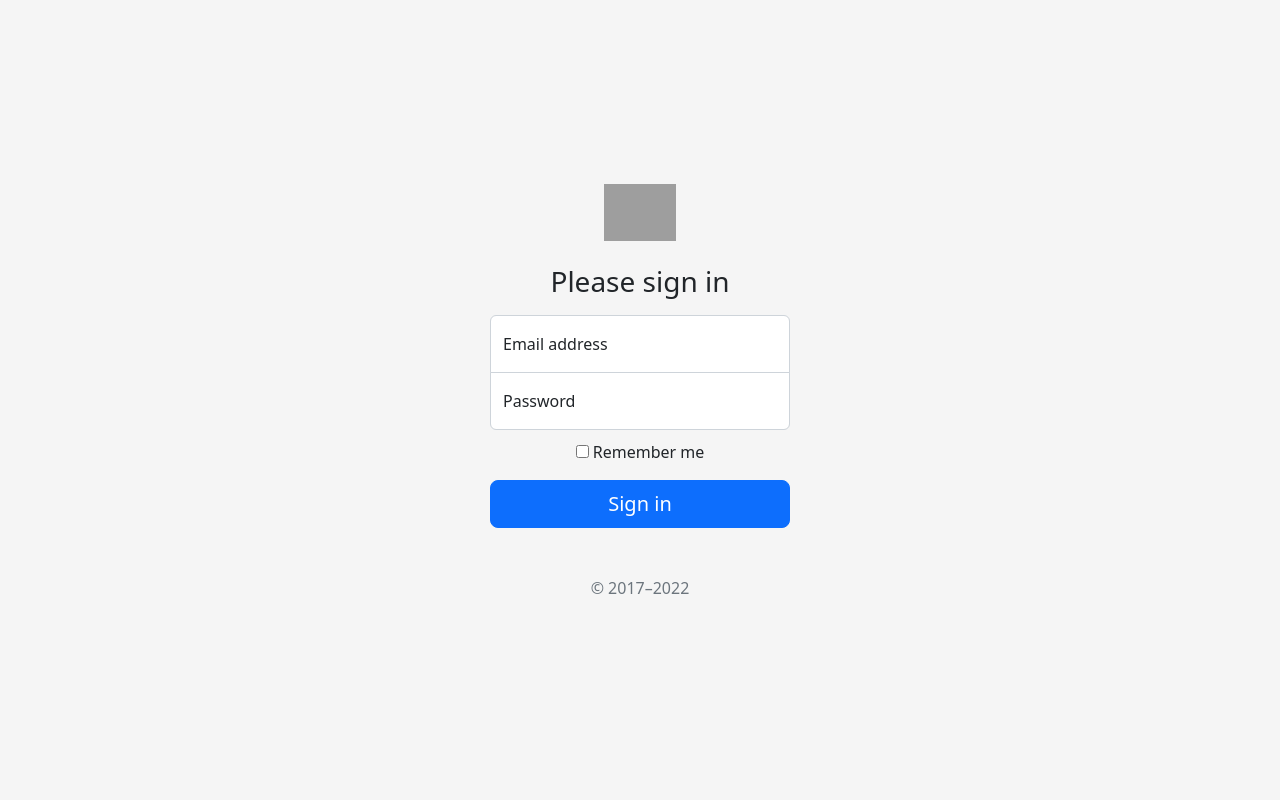
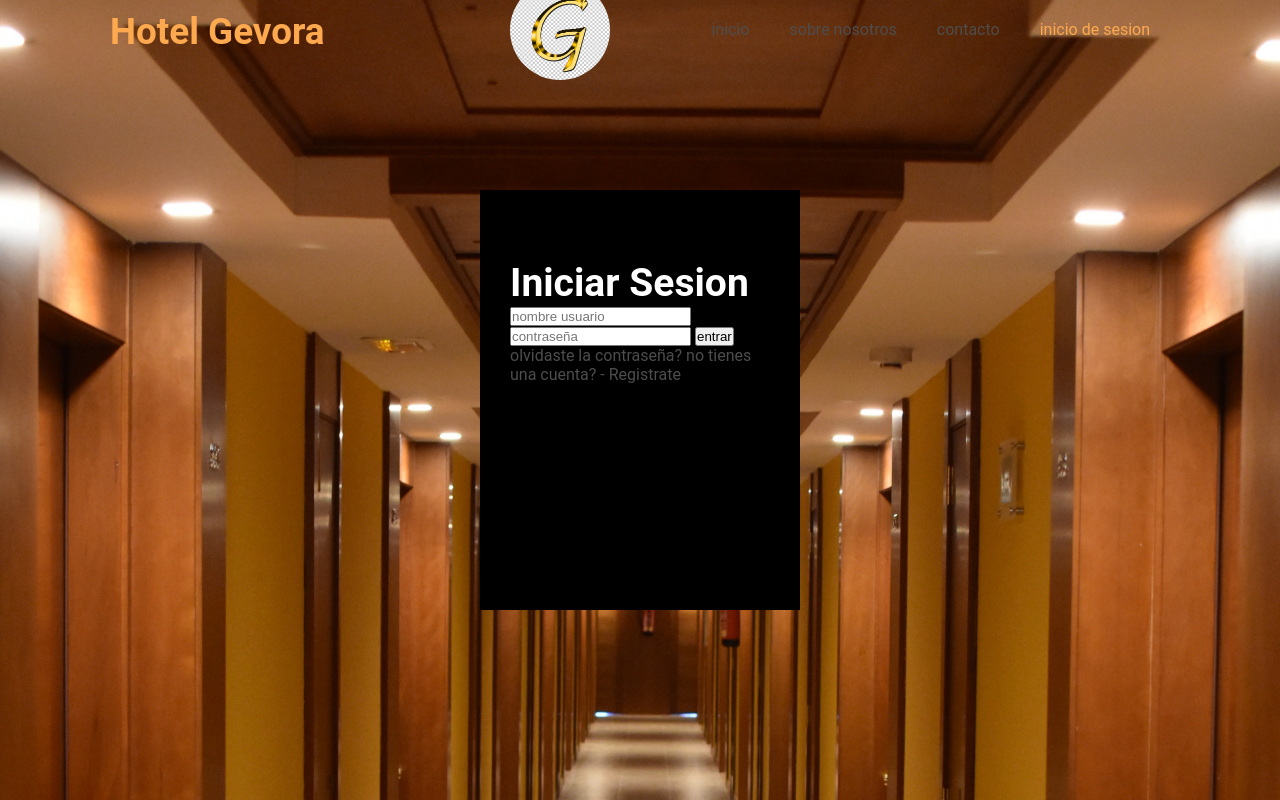
Before and after one commit to jereok91/gevora_hotel, a Flask app: page /login.html in a window 1280 px wide. Run offline with Flask 2, Linux system fonts and the light colour scheme; some libraries are stand-ins or nearby versions; grey boxes are pictures that could not be loaded.

Commit message:
personalizacion login

```diff
--- a/src/app.py
+++ b/src/app.py
@@ -12,9 +12,9 @@ app.config['MYSQL_DB'] = 'hotel_gevora'
 
 conexion = MySQL()
 
-@app.route('/index.html')
-def index():
-    return render_template('auth/index.html')
+@app.route('/')
+def inicio():
+    return render_template('auth/inicio.html')
 
 @app.route('/sobrenosotros.html')
 def sobrenosotros():
@@ -28,6 +28,10 @@ def contact():
 def login():
     return render_template('auth/login.html')
 
+@app.route('/index.html')
+def index():
+    return render_template('auth/index.html')
+
 if __name__=='__main__':
     app.config.from_object(config['development'])
     app.run(port=5000)
--- a/src/static/css/login.css
+++ b/src/static/css/login.css
@@ -1,35 +1,156 @@
+* {
+  padding: 0;
+  margin: 0;
+  box-sizing: border-box;
+}
+
+/* Main Styling */
 html,
 body {
-  height: 100%;
+  font-family: 'Roboto', sans-serif;
+  color: rgb(253, 253, 253);
 }
 
-body {
-  display: flex;
-  align-items: center;
-  padding-top: 40px;
-  padding-bottom: 40px;
-  background-color: #f5f5f5;
+h1 {font-size: 2.441rem;}
+h2 {font-size: 1.953rem;}
+h3 {font-size: 1.563rem;}
+h4 {font-size: 1.25rem;}
+
+h1,
+h2,
+h3,
+h4 {
+  text-transform: capitalize;
 }
 
-.form-signin {
-  width: 100%;
-  max-width: 330px;
-  padding: 15px;
-  margin: auto;
+p {
+  font-size: 1rem;
 }
 
-.form-signin .form-floating:focus-within {
-  z-index: 2;
+a {
+  text-decoration: none;
+  color: #4d4d4d;
 }
 
-.form-signin input[type="text"] {
-  margin-bottom: -1px;
-  border-bottom-right-radius: 0;
-  border-bottom-left-radius: 0;
+hr {
+  background: #fda94f;
+  height: 20px;
+  border: none;
 }
 
-.form-signin input[type="password"] {
-  margin-bottom: 10px;
-  border-top-left-radius: 0;
-  border-top-right-radius: 0;
+/* Utility Classes */
+.container {
+  margin: auto;
+  max-width: 1100px;
+  overflow: auto;
+  padding: 0 20px;
 }
+
+.btn {
+  display: inline-block;
+  font-size: 18px;
+  color: #fff;
+  padding: 13px 20px;
+  border: none;
+  cursor: pointer;
+}
+
+.btn-light {
+  background: #fda94f;
+}
+
+.btn-dark {
+  background: #4d4d4d;
+}
+
+.btn-light:hover {
+  background: #fec281;
+}
+
+.btn-dark:hover {
+  background: #737373;
+}
+
+.py-80 {padding: 80px 0;}
+.py-40 {padding: 40px 0;}
+.py-20 {padding: 20px 0;}
+
+.box {
+  float: left;
+  width: 33.3%;
+  text-align: center;
+  padding: 50px;
+  height: 250px;
+}
+
+.box h4 {
+  padding-bottom: 20px;
+  text-transform: uppercase;
+}
+
+.clr {
+  clear: both;
+}
+
+/* Navbar */
+#navbar .logo {
+  font-size: 2.3rem;
+  float: left;
+  padding-top: 10px;
+  padding-bottom: 30px;
+}
+
+#navbar h1 a {
+  color: #fda94f;
+}
+
+#navbar ul {
+  float: right;
+  list-style: none;
+}
+
+#navbar ul li {
+  float: left;
+}
+
+#navbar ul li a {
+  display: block;
+  padding: 20px;
+  text-align: center;
+}
+
+#navbar ul li a.current,
+#navbar ul li a:hover {
+  color: #fda94f;
+}
+/*login*/
+body {
+  padding: 0;
+  margin: 0;
+  background: url('../img/loginh.jpg');
+  background-repeat: no-repeat;
+  background-size: cover;
+  height: 100vh;
+}
+
+.login-box {
+  width: 320px;
+  height: 420px;
+  background: #000;
+  color: #fff;
+  top: 50%;
+  left: 50%;
+  position: absolute;
+  transform: translate(-50%, -50%);
+  box-sizing: border-box;
+  padding: 70px 30px;
+}
+
+.login-box .avatar {
+  width: 100px;
+  height: 100px;
+  border-radius: 50%;
+  position: absolute;
+  top: -50%;
+  left: calc(50% -50px);
+}
--- a/src/static/css/signin.css
+++ /dev/null
@@ -1,33 +0,0 @@
-html,
-body {
-  height: 100%;
-}
-
-body {
-  display: flex;
-  align-items: center;
-  padding-top: 40px;
-  padding-bottom: 40px;
-  background-color: #f5f5f5;
-}
-
-.form-signin {
-  max-width: 330px;
-  padding: 15px;
-}
-
-.form-signin .form-floating:focus-within {
-  z-index: 2;
-}
-
-.form-signin input[type="email"] {
-  margin-bottom: -1px;
-  border-bottom-right-radius: 0;
-  border-bottom-left-radius: 0;
-}
-
-.form-signin input[type="password"] {
-  margin-bottom: 10px;
-  border-top-left-radius: 0;
-  border-top-right-radius: 0;
-}
--- a/src/static/css/style.css
+++ b/src/static/css/style.css
@@ -285,6 +285,7 @@
     background-size: cover;
   }
 
+
   /* Footer */
   #mainfooter {
     text-align: center;
--- a/src/templates/auth/contact.html
+++ b/src/templates/auth/contact.html
@@ -17,6 +17,7 @@
                     <li><a href="index.html">inicio</a></li>
                     <li><a href="sobrenosotros.html">sobre nosotros</a></li>
                     <li><a href="contact.html"class="current">contacto</a></li>
+                    <li><a href="login.html">inicio de sesion</a></li>
                 </ul>
             </div>
         </nav>
--- a/src/templates/auth/login.html
+++ b/src/templates/auth/login.html
@@ -1,114 +1,49 @@
-<!doctype html>
+<!DOCTYPE html>
 <html lang="en">
     <head>
-    <meta charset="utf-8">
-    <meta name="viewport" content="width=device-width, initial-scale=1">
-    <meta name="description" content="">
-    <meta name="author" content="Mark Otto, Jacob Thornton, and Bootstrap contributors">
-    <meta name="generator" content="Hugo 0.101.0">
-    <title>Signin Template · Bootstrap v5.2</title>
+        <meta charset="UTF-8">
+        <meta http-equiv="X-UA-Compatible" content="IE=edge">
+        <meta name="viewport" content="width=device-width, initial-scale=1.0">
+        <link rel="stylesheet" href="../static/css/login.css">
+        <link rel="stylesheet" media="screen and (max width:760px)" href="../static/css/mobile.css">
+        <title>hotel gevora | login</title>
+    </head>
 
-    <link rel="canonical" href="https://getbootstrap.com/docs/5.2/examples/sign-in/">
-
-
-
-
-
-<link href="/docs/5.2/dist/css/bootstrap.min.css" rel="stylesheet" integrity="sha384-iYQeCzEYFbKjA/T2uDLTpkwGzCiq6soy8tYaI1GyVh/UjpbCx/TYkiZhlZB6+fzT" crossorigin="anonymous">
-
-    <!-- Favicons -->
-<link rel="apple-touch-icon" href="/docs/5.2/assets/img/favicons/apple-touch-icon.png" sizes="180x180">
-<link rel="icon" href="/docs/5.2/assets/img/favicons/favicon-32x32.png" sizes="32x32" type="image/png">
-<link rel="icon" href="/docs/5.2/assets/img/favicons/favicon-16x16.png" sizes="16x16" type="image/png">
-<link rel="manifest" href="/docs/5.2/assets/img/favicons/manifest.json">
-<link rel="mask-icon" href="/docs/5.2/assets/img/favicons/safari-pinned-tab.svg" color="#712cf9">
-<link rel="icon" href="/docs/5.2/assets/img/favicons/favicon.ico">
-<meta name="theme-color" content="#712cf9">
-
-
-    <style>
-      .bd-placeholder-img {
-        font-size: 1.125rem;
-        text-anchor: middle;
-        -webkit-user-select: none;
-        -moz-user-select: none;
-        user-select: none;
-      }
-
-      @media (min-width: 768px) {
-        .bd-placeholder-img-lg {
-          font-size: 3.5rem;
-        }
-      }
-
-      .b-example-divider {
-        height: 3rem;
-        background-color: rgba(0, 0, 0, .1);
-        border: solid rgba(0, 0, 0, .15);
-        border-width: 1px 0;
-        box-shadow: inset 0 .5em 1.5em rgba(0, 0, 0, .1), inset 0 .125em .5em rgba(0, 0, 0, .15);
-      }
-
-      .b-example-vr {
-        flex-shrink: 0;
-        width: 1.5rem;
-        height: 100vh;
-      }
-
-      .bi {
-        vertical-align: -.125em;
-        fill: currentColor;
-      }
-
-      .nav-scroller {
-        position: relative;
-        z-index: 2;
-        height: 2.75rem;
-        overflow-y: hidden;
-      }
-
-      .nav-scroller .nav {
-        display: flex;
-        flex-wrap: nowrap;
-        padding-bottom: 1rem;
-        margin-top: -1px;
-        overflow-x: auto;
-        text-align: center;
-        white-space: nowrap;
-        -webkit-overflow-scrolling: touch;
-      }
-    </style>
-
-
-    <!-- Custom styles for this template -->
-    <link href="../static/css/signin.css" rel="stylesheet">
-  </head>
-  <body class="text-center">
-
-<main class="form-signin w-100 m-auto">
-  <form>
-    <img class="mb-4" src="/docs/5.2/assets/brand/bootstrap-logo.svg" alt="" width="72" height="57">
-    <h1 class="h3 mb-3 fw-normal">Please sign in</h1>
-
-    <div class="form-floating">
-      <input type="email" class="form-control" id="floatingInput" placeholder="name@example.com">
-      <label for="floatingInput">Email address</label>
-    </div>
-    <div class="form-floating">
-      <input type="password" class="form-control" id="floatingPassword" placeholder="Password">
-      <label for="floatingPassword">Password</label>
+<body>
+    <header>
+        <nav id="navbar" class="py-30">
+            <div class="container">
+                <h1 class="logo"><a href="index.html">Hotel Gevora</a> </h1>
+                <ul>
+                    <li><a href="index.html">inicio</a> </li>
+                    <li><a href="sobrenosotros.html">sobre nosotros</a> </li>
+                    <li><a href="contact.html">contacto</a> </li>
+                    <li><a href="login.html"class="current">inicio de sesion</a></li>
+                </ul>
             </div>
 
-    <div class="checkbox mb-3">
-      <label>
-        <input type="checkbox" value="remember-me"> Remember me
-      </label>
             </div>
-    <button class="w-100 btn btn-lg btn-primary" type="submit">Sign in</button>
-    <p class="mt-5 mb-3 text-muted">&copy; 2017–2022</p>
+        </nav>
+    </header>
+
+        <div class="login-box">
+            <img class="avatar" src="../static/img/gevora.png" alt="hotel">
+            <h1>iniciar sesion</h1>
+            <form>
+                <!--username-->
+                <label for="username"></label>
+                <input type="text" placeholder="nombre usuario">
+                <!--password-->
+                <label for="password"></label>
+                <input type=password" placeholder="contraseña">
+
+                <input type="submit" value="entrar">
+
+                <a href="#">olvidaste la contraseña?</a>
+                <a href="#">no tienes una cuenta? - Registrate</a>
+
             </form>
-</main>
-
+        </div>
 
 
 </body>
```
Also changed, not shown: src/templates/auth/inicio.html (added, +63 -0 lines), src/templates/auth/sobrenosotros.html (+4 -3 lines), src/static/img/loginh.jpg (added). Lines whose indentation alone changed are shown as unchanged.
